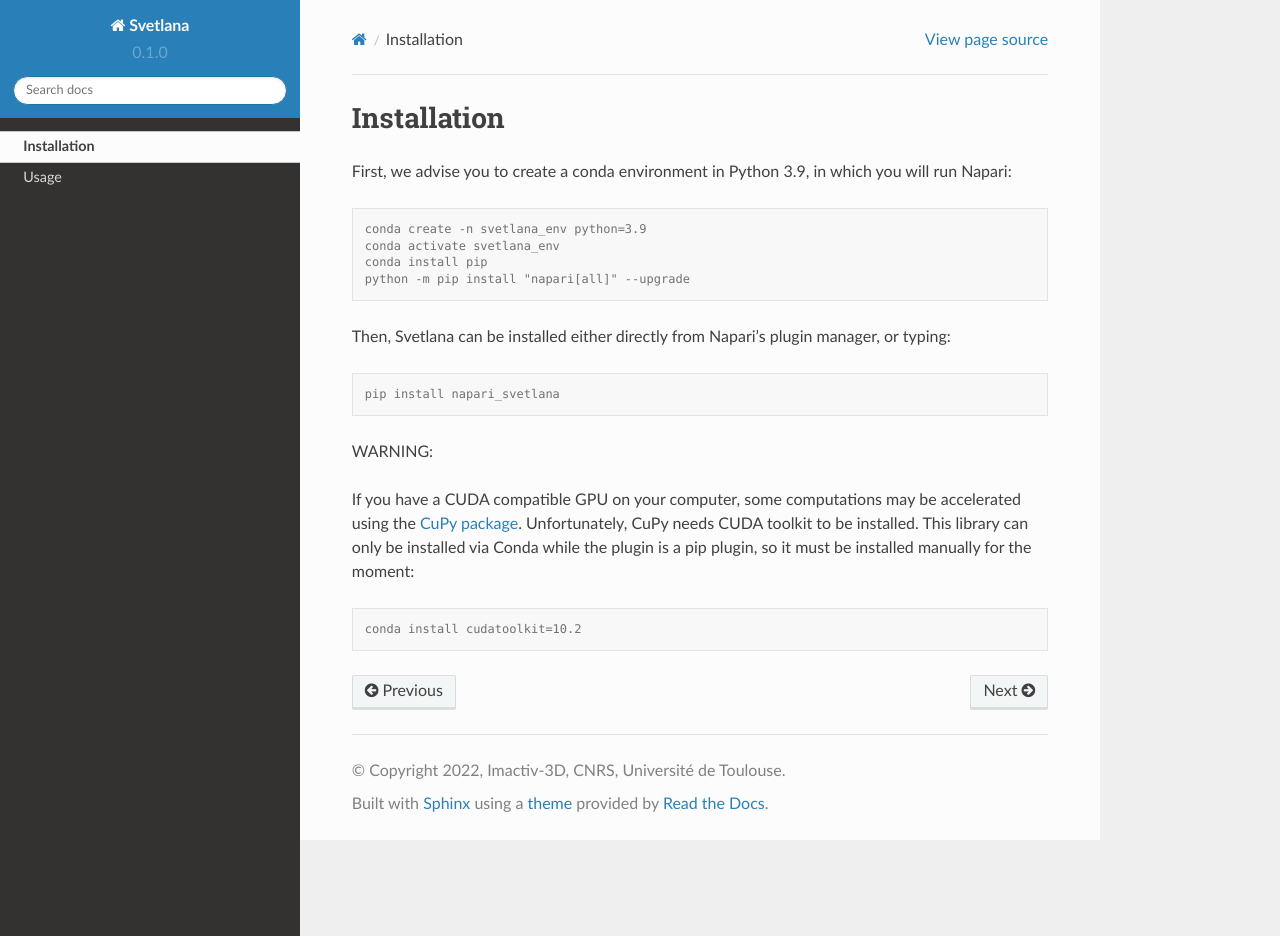
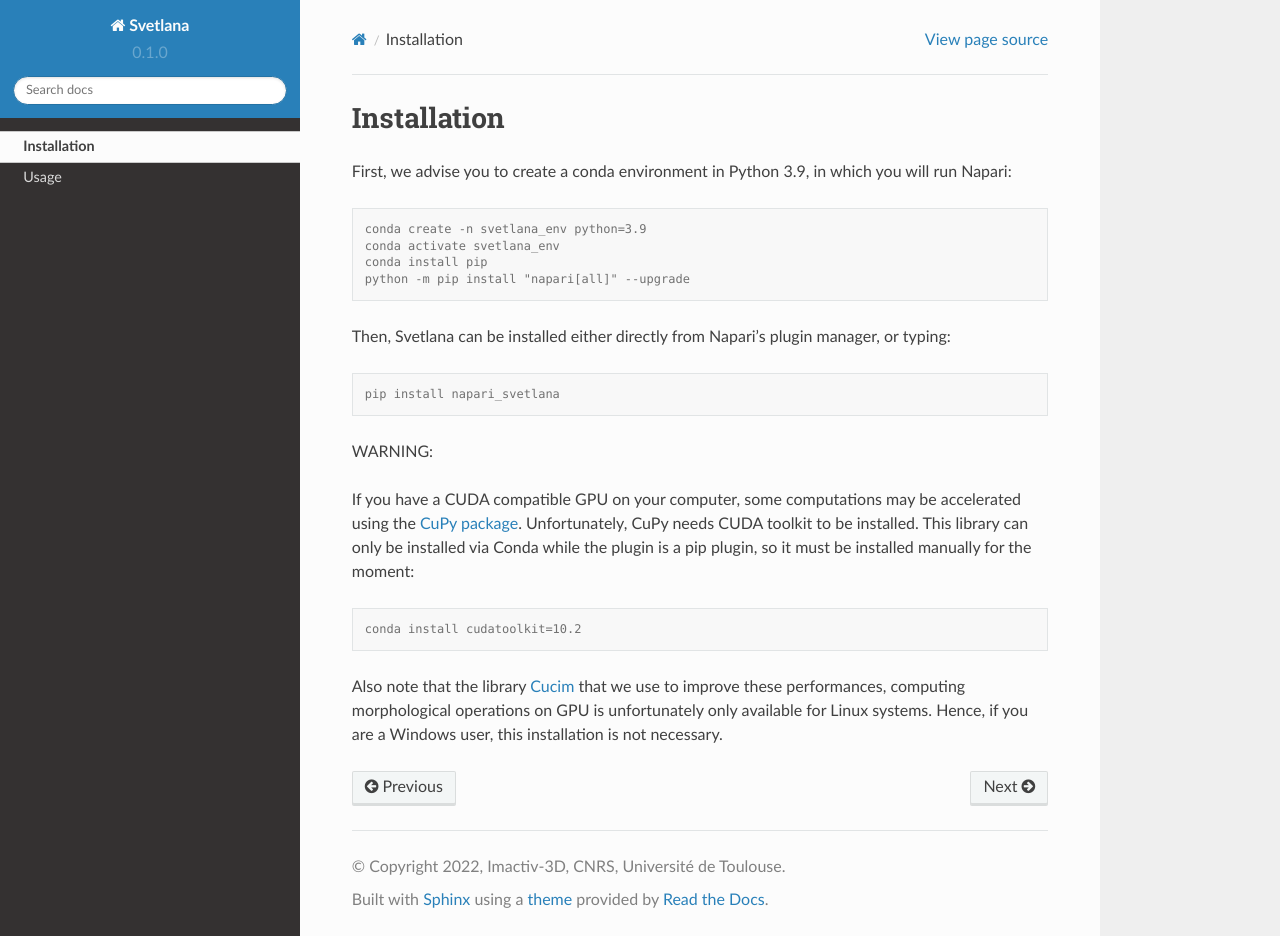
Before and after one commit to koopa31/Svetlana_documentation, a Sphinx documentation site: the page built from docs/source/installation.rst, in a window 1280 px wide and 936 px high. Built offline with Sphinx 7.4.7 and the Read the Docs theme 2.0.0, drawn with Linux system fonts in a browser that asks for light colours.

Commit message:
ajouti nfo installation

```diff
--- a/docs/source/installation.rst
+++ b/docs/source/installation.rst
@@ -25,3 +25,6 @@
 .. code-block:: console
 
     conda install cudatoolkit=10.2
+
+Also note that the library `Cucim <https://pypi.org/project/cucim/>`_ that we use to improve these performances, computing morphological operations on GPU
+is unfortunately only available for Linux systems. Hence, if you are a Windows user, this installation is not necessary.
```
